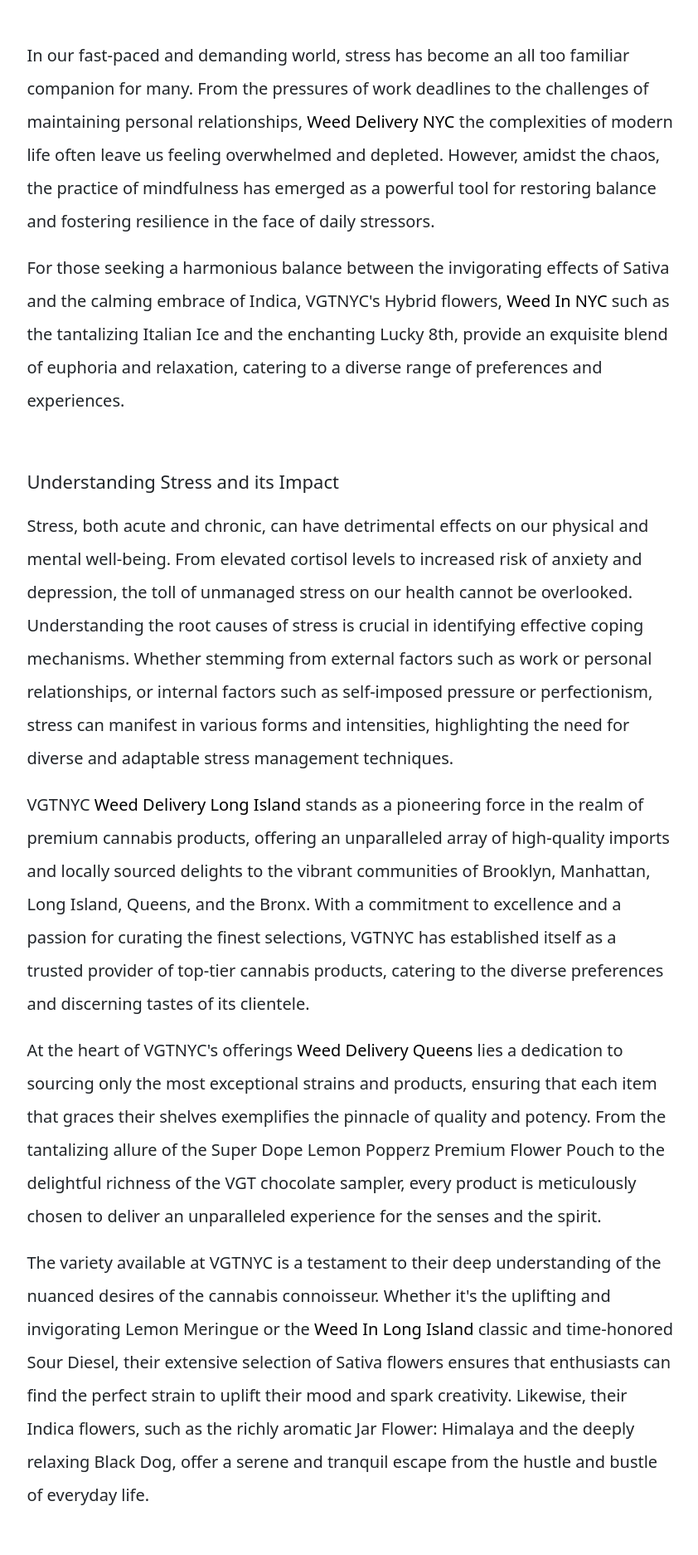
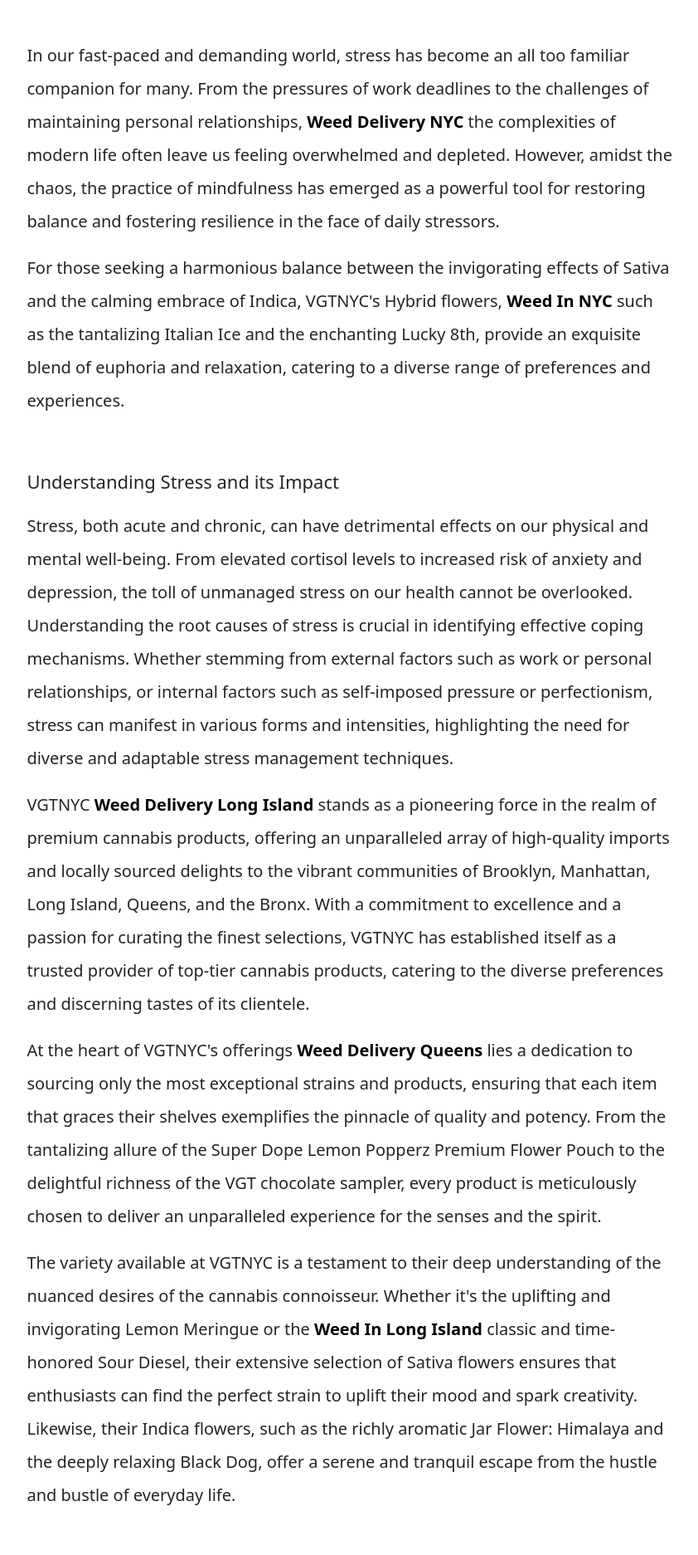
Before and after one commit to MEGA-BUSINESS-DIRECTORY/2023, a plain HTML site: page VGTNYC.html in a window 1280 px wide. Shown: the part 440-2314 px from the top of the page at 83% size, without its empty margins (217-1059 px from the left). Drawn offline with nearby package versions, Linux system fonts and the light colour scheme.

Commit message:
Update VGTNYC.html

```diff
--- a/VGTNYC.html
+++ b/VGTNYC.html
@@ -55,7 +55,7 @@
   In our fast-paced and demanding world, stress has become an all too familiar
   companion for many. From the pressures of work deadlines to the challenges of
   maintaining personal relationships,
-  <b><a href="https://www.vgtnyc.com">Weed delivery NYC</a></b> the complexities of
+  <b><a style="font-weight: 600;" href="https://www.vgtnyc.com">Weed delivery NYC</a></b> the complexities of
   modern life often leave us feeling overwhelmed and depleted. However, amidst
   the chaos, the practice of mindfulness has emerged as a powerful tool for
   restoring balance and fostering resilience in the face of daily stressors.
@@ -63,7 +63,7 @@
 <p>
   For those seeking a harmonious balance between the invigorating effects of
   Sativa and the calming embrace of Indica, VGTNYC's Hybrid flowers,
-  <b><a href="https://www.vgtnycinfo.com">Weed in NYC</a></b> such as the tantalizing
+  <b><a style="font-weight: 600;" href="https://www.vgtnycinfo.com">Weed in NYC</a></b> such as the tantalizing
   Italian Ice and the enchanting Lucky 8th, provide an exquisite blend of
   euphoria and relaxation, catering to a diverse range of preferences and
   experiences.
@@ -82,7 +82,7 @@
 </p>
 <p>
   VGTNYC
-  <b><a
+  <b><a style="font-weight: 600;"
     href="https://www.vgtnyc.com/#/sauce/sauce-liquid-diamonds-live-resin-1-5g-cartridges/guava-sativa-(1500mg)"
     >weed delivery long island</a></b>
   stands as a pioneering force in the realm of premium cannabis products,
@@ -95,7 +95,7 @@
 </p>
 <p>
   At the heart of VGTNYC's offerings
-  <b><a
+  <b><a style="font-weight: 600;"
     href="https://vgtnyc.com/#/vgt/half-oz-bag-%26-rolling-paper/half-ounce-pouch-(14g)"
     >weed delivery queens</a></b>
   lies a dedication to sourcing only the most exceptional strains and products,
@@ -109,7 +109,7 @@
   The variety available at VGTNYC is a testament to their deep understanding of
   the nuanced desires of the cannabis connoisseur. Whether it's the uplifting
   and invigorating Lemon Meringue or the
-  <b><a
+  <b><a style="font-weight: 600;"
     href="https://vgtnyc.com/#/baby-jeeter/baby-jeeter-indica-prerolls/blueberry-kush-(2-5g)"
     >weed in long island</a></b>
   classic and time-honored Sour Diesel, their extensive selection of Sativa
@@ -122,7 +122,7 @@
 <p>
   At its core, mindfulness is the practice of being fully present in the current
   moment, acknowledging and accepting one's thoughts, feelings, and sensations
-  <b><a
+  <b><a style="font-weight: 600;"
     href="https://vgtnyc.com/#/baby-jeeter/baby-jeeter-sativa-pre-rolls/durban-poison-(2-5g)"
     >Bud delivery NYC</a></b>
   without judgment. Derived from ancient meditation practices, mindfulness
@@ -153,7 +153,7 @@
   Mindfulness doesn't require a complete lifestyle overhaul; rather, it can be
   seamlessly integrated into one's daily routine through simple yet effective
   exercises. Starting with mindful breathing,
-  <b><a
+  <b><a style="font-weight: 600;"
     href="https://vgtnyc.com/#/to-the-moon/to-the-moon-diamond-dusted-blunts/jupiter-juice-(3-5g)"
     >Weed delivery Brooklyn</a></b>
   where one focuses on the sensations of each breath, individuals can gradually
@@ -205,6 +205,7 @@
 
 
 
+
 <center><img style="width: 110px;margin-top: 60px;margin-bottom: 60px;" src="star.png"></center>
    </div>
 </div>
```
